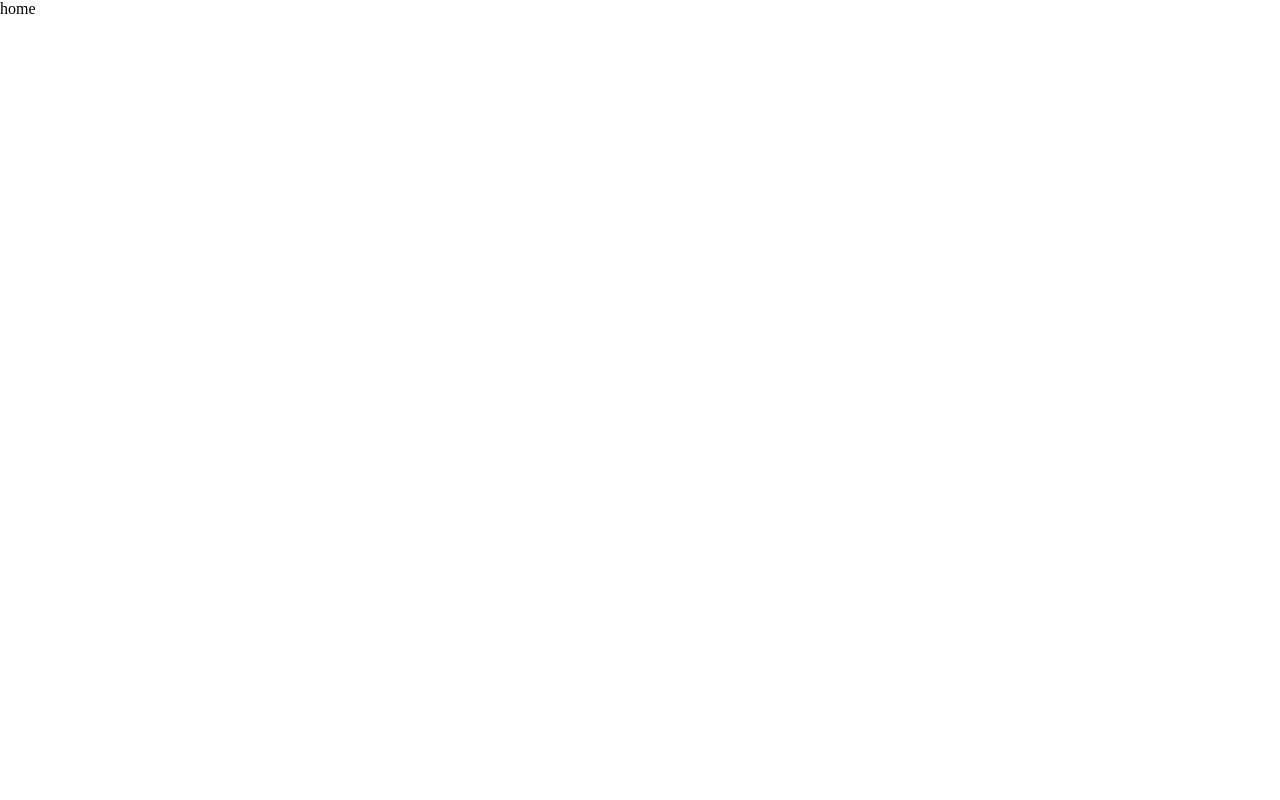
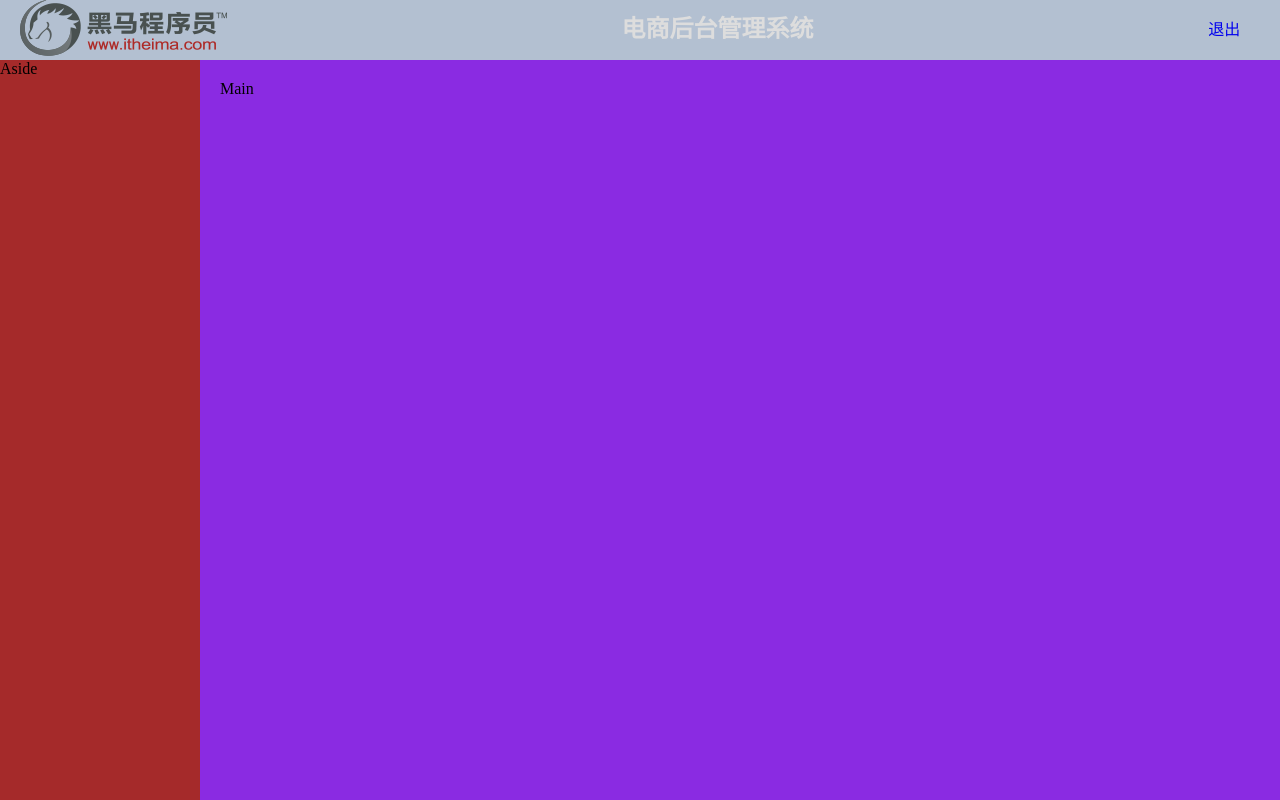
Before and after one commit to Alin-ak/shopmanager, a Vue app: page /#/ in a window 1280 px wide. Built offline with nearby package versions, Linux system fonts and the light colour scheme; sample sign-in values are in the browser's storage.

Commit message:
头部样式调整

```diff
--- a/src/components/home.vue
+++ b/src/components/home.vue
@@ -1,5 +1,23 @@
 <template>
-    <div> home</div>
+ <el-container class="container">
+  <el-header class="header">
+      <el-row>
+         <el-col :span="4">
+              <img src="@/assets/logo.png" alt="">
+         </el-col>
+         <el-col :span="19" class="middle">
+              <h2>电商后台管理系统</h2>
+        </el-col>
+         <el-col :span="1">
+              <a class="exit" href="#">退出</a>
+        </el-col>
+      </el-row>
+  </el-header>
+  <el-container>
+    <el-aside class="aside" width="200px">Aside</el-aside>
+    <el-main class="main">Main</el-main>
+  </el-container>
+</el-container>
 </template>
 
 <script>
@@ -9,5 +27,26 @@
 </script>
 
 <style>
-
+.container{
+    background-color: pink;
+    height: 100%;
+}
+.aside{
+    background-color: brown;
+}
+.main{
+    background-color: blueviolet;
+}
+.header{
+    background-color: #B3C0D1
+}
+.middle{
+    line-height: 59px;
+    text-align: center;
+    color: #ddd;
+}
+.exit{
+    text-decoration: none;
+    line-height: 59px;
+}
 </style>
--- a/src/components/login.vue
+++ b/src/components/login.vue
@@ -34,7 +34,7 @@
       const {data: {data: {token}, meta: {msg, status}}} = res
       if (status === 200) {
         // 成功让其跳转 并将token保存到 localStorage中 存值
-        localStorage.setItem("token",token)
+        localStorage.setItem('token', token)
         // 取值    const adminT = localStorage.getItem("token")
         this.$router.push({
           name: 'home'
```
Also changed, not shown: src/assets/logo.png (added).
